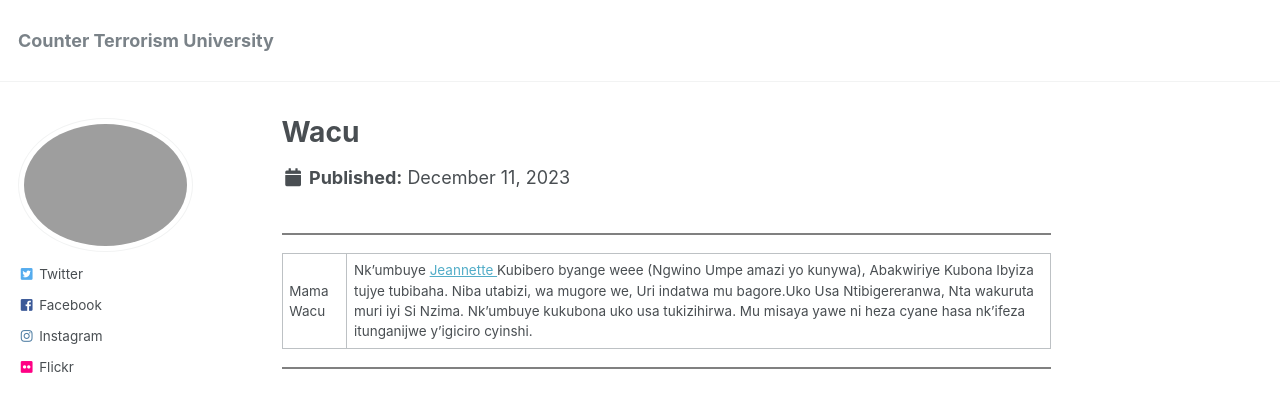
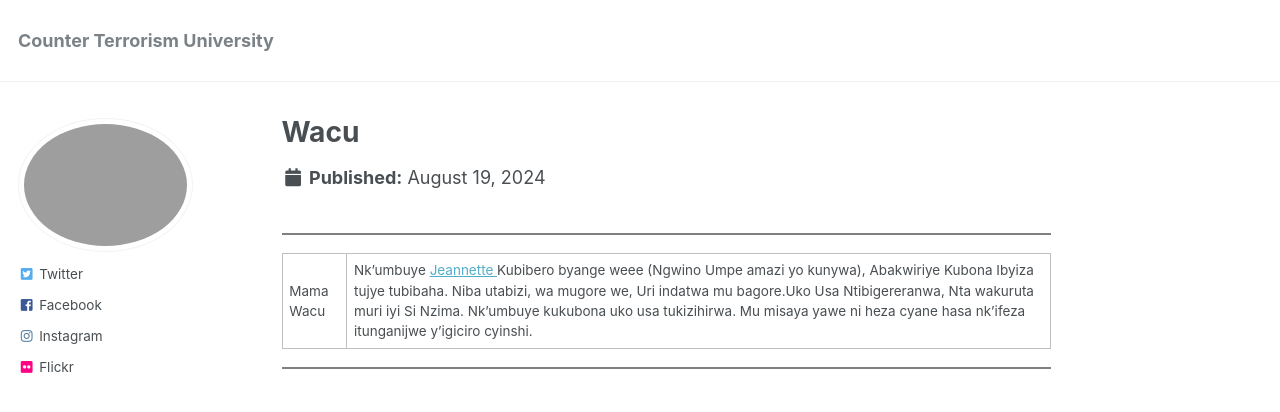
Before and after one commit to phdcsseiden/phdcsseiden.github.io, a Jekyll site: the page built from _pages/Wacu.md, in a window 1280 px wide. Shown: the top 412 px of the page. Built offline with Jekyll 4.4.1, drawn with Linux system fonts in a browser that asks for light colours.

Commit message:
Update Wacu.md

```diff
--- a/_pages/Wacu.md
+++ b/_pages/Wacu.md
@@ -1,7 +1,7 @@
 ---
 permalink: /Wacu/
 title: "Wacu"
-modified: 2023-12-11
+modified: 2024-08-19
 ---
 
 
```
